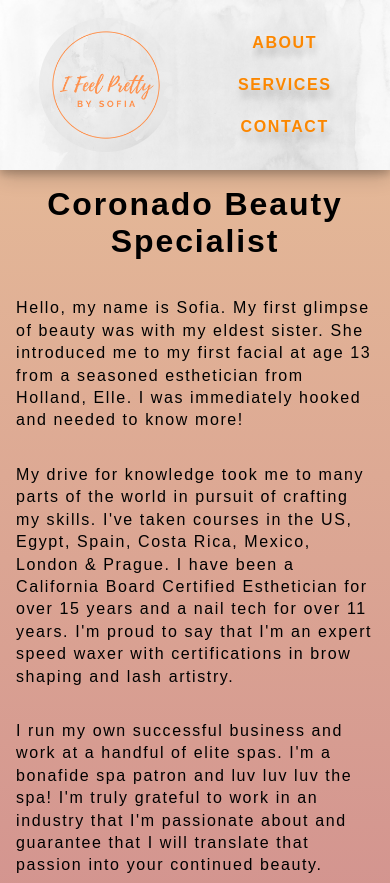
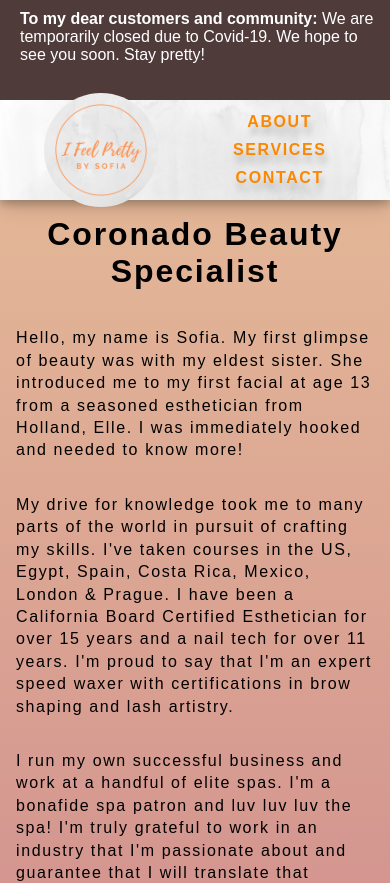
Before and after one commit to AndyS1988/ifeelpretty, a React (Create React App) app: page / in a window 390 px wide. Shown: the top 883 px of the page. Built offline with nearby package versions, Linux system fonts and the light colour scheme.

Commit message:
Added covid-19 announcement

```diff
--- a/src/About/About.css
+++ b/src/About/About.css
@@ -36,7 +36,7 @@
 }
 
 #container-about-photo {
-	margin-top: 125px;
+	margin-top: 155px;
 	width: 30%;
 	padding: 1rem;
 	background-image: url("/about-background-optimized.jpg");
--- a/src/App.css
+++ b/src/App.css
@@ -11,7 +11,7 @@
 }
 
 .main-div-title {
-	margin-top: 115px;
+	margin-top: 135px;
 }
 
 #about {
@@ -84,6 +84,6 @@ a:hover, a:active{
 
 @media only screen and (max-width: 550px) {
 	.main-div-title {
-		margin-top: 170px;
+		margin-top: 200px;
 	}
 }
--- a/src/Navigation/Navigation.css
+++ b/src/Navigation/Navigation.css
@@ -5,13 +5,23 @@
 	right: 0;
 	width: 100vw;
 	box-sizing: border-box;
-	height: 112px;
+	height: 132px;
 	box-shadow: 0 4px 8px 0 rgba(0, 0, 0, 0.2), 0 6px 20px 0 rgba(0, 0, 0, 0.19);
 	z-index: 3;
 }
 
+#covid-announcement {
+	box-sizing: border-box;
+	width: 100%;
+	height: 40%;
+	background-color: rgb(80, 59, 59);
+	text-align: left;
+	color: #fff;
+	padding: 10px 10px 10px 20px;
+}
+
 #navigation-bar {
-	height: 100%;
+	height: 60%;
 	padding: 0 1em;
 	box-sizing: border-box;
 	display: -webkit-box;  /* OLD - iOS 6-, Safari 3.1-6, BB7 */
@@ -58,9 +68,13 @@ li {
 
 @media only screen and (max-width: 550px) {
 	#navigation {
-		height: 170px;
+		height: 200px;
+	}
+	#covid-announcement {
+		height: 50%;
 	}
 	#navigation-bar {
+		height: 50%;
 		display: -webkit-box;  /* OLD - iOS 6-, Safari 3.1-6, BB7 */
   		display: -ms-flexbox;  /* TWEENER - IE 10 */
   		display: -webkit-flex; /* NEW - Safari 6.1+. iOS 7.1+, BB10 */
@@ -71,8 +85,8 @@ li {
 		align-items: center;
 	}
 	#logo {
-		height: 134.4px;
-		width: 134.4px;
+		height: 114.4px;
+		width: 114.4px;
 		border-radius: 50%;
 	}
 	#spacer {
@@ -88,7 +102,4 @@ li {
 		justify-content: center;
 		align-items: center;
 	}
-	li {
-		margin: 7px 15px;
-	}
 }
--- a/src/Navigation/Navigation.js
+++ b/src/Navigation/Navigation.js
@@ -8,6 +8,9 @@ import './Navigation.css';
 const Navigation = () => {
   return (
     <div id="navigation">
+        <div id="covid-announcement">
+            <div><strong>To my dear customers and community: </strong>We are temporarily closed due to Covid-19. We hope to see you soon. Stay pretty!</div>
+        </div>
     	<nav id="navigation-bar">
             <img id="logo" src={logo} alt="logo for I Feel Pretty By Sofia" />
             <div id="spacer" />
--- a/src/Services/Services.js
+++ b/src/Services/Services.js
@@ -5,7 +5,7 @@ import './Services.css';
 
 const Services = () => {
   return (
-	<div id="services" className="main-div centered-column">
+	<div id="services" className="main-div centered-column" style={{paddingTop: "5px"}}>
 		<h2 className="main-div-title services-title">Services</h2>
 		<div className="services-container">
 		    <section id="facial" className="service-card">
```
